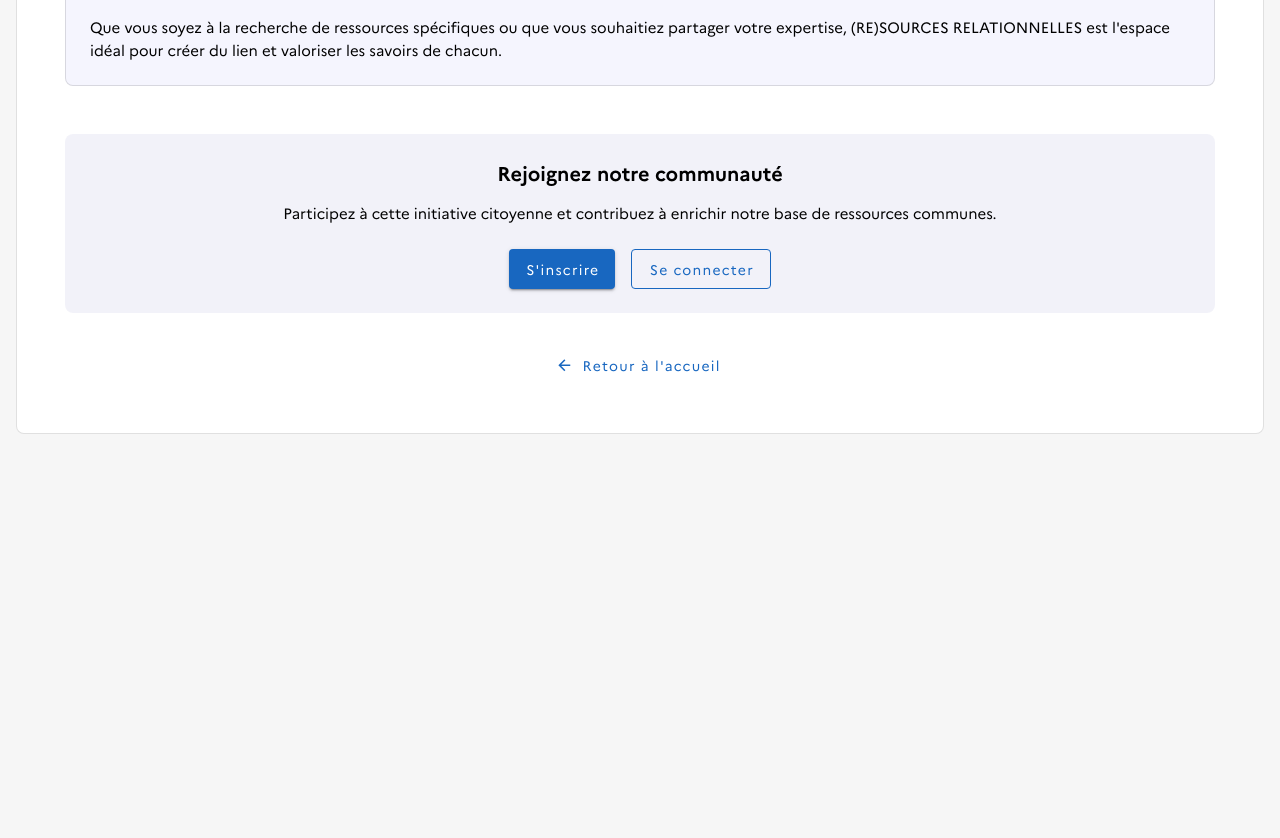
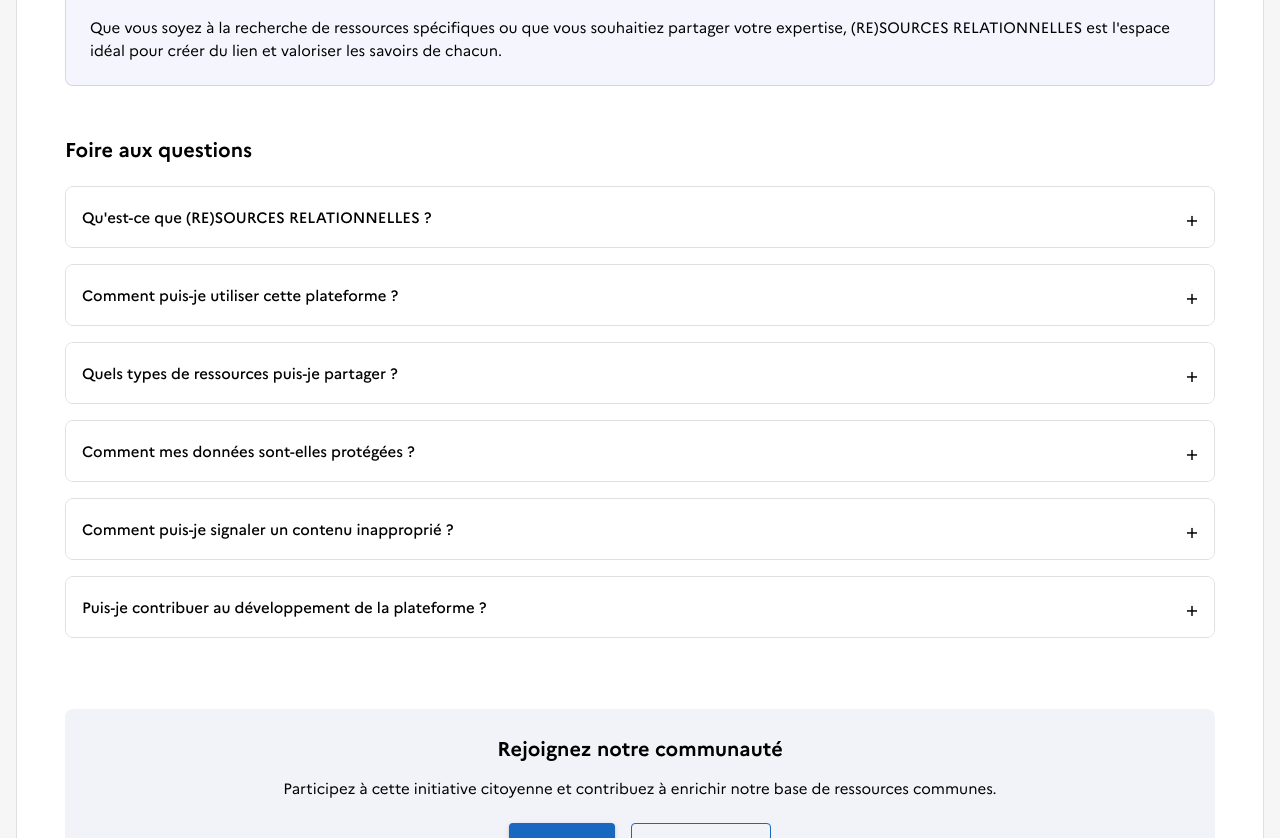
Before and after one commit to Jamais-304/ressources-relationnelles, a Vue app in the folder frontend/: page /about in a window 1280 px wide. Shown: the part 440-1278 px from the top of the page. Before the commit the page ends 938 px from the top, so only its background shows below. Built offline with nearby package versions, Linux system fonts and the light colour scheme.

Commit message:
feat(S:Front): add FAQ section to About page with interactive toggle functionality

```diff
--- a/frontend/src/views/About.vue
+++ b/frontend/src/views/About.vue
@@ -2,7 +2,51 @@
 import AppButton from '@/components/common/AppButton.vue'
 import { ref } from 'vue'
 
+interface FaqItem {
+  question: string
+  answer: string
+  isOpen: boolean
+}
+
+const faqItems = ref<FaqItem[]>([
+  {
+    question: "Qu'est-ce que (RE)SOURCES RELATIONNELLES ?",
+    answer: "(RE)SOURCES RELATIONNELLES est une plateforme de partage d'informations et de ressources destinée aux citoyens français. Elle permet aux utilisateurs de partager des textes, fichiers et autres types d'informations utiles à la communauté.",
+    isOpen: false
+  },
+  {
+    question: "Comment puis-je utiliser cette plateforme ?",
+    answer: "Pour utiliser pleinement (RE)SOURCES RELATIONNELLES, vous devez créer un compte utilisateur. Une fois connecté, vous pouvez consulter les ressources partagées, en ajouter de nouvelles, et interagir avec les autres utilisateurs de la plateforme.",
+    isOpen: false
+  },
+  {
+    question: "Quels types de ressources puis-je partager ?",
+    answer: "Vous pouvez partager différents types de contenus : des articles, des documents, des liens vers des ressources externes, ou tout autre contenu susceptible d'intéresser la communauté. Tous les contenus doivent respecter nos conditions d'utilisation.",
+    isOpen: false
+  },
+  {
+    question: "Comment mes données sont-elles protégées ?",
+    answer: "Nous accordons une importance capitale à la protection de vos données personnelles. Toutes les informations collectées sont traitées conformément aux lois et règlements sur la protection des données, notamment le RGPD. Pour plus de détails, consultez notre politique de confidentialité.",
+    isOpen: false
+  },
+  {
+    question: "Comment puis-je signaler un contenu inapproprié ?",
+    answer: "Si vous constatez un contenu qui vous semble inapproprié ou contraire à nos conditions d'utilisation, vous pouvez le signaler aux administrateurs via le bouton de signalement disponible sur chaque ressource ou en contactant directement notre équipe de modération.",
+    isOpen: false
+  },
+  {
+    question: "Puis-je contribuer au développement de la plateforme ?",
+    answer: "Nous sommes ouverts aux contributions ! Si vous avez des compétences en développement web, design, ou si vous souhaitez simplement proposer des améliorations, n'hésitez pas à nous contacter. Ensemble, nous pouvons faire évoluer cette plateforme pour mieux répondre aux besoins des utilisateurs.",
+    isOpen: false
+  }
+])
+
+const toggleFaq = (index: number) => {
+  faqItems.value[index].isOpen = !faqItems.value[index].isOpen
+}
 </script>
+
+
 
 <template>
   <div class="max-w-7xl mx-auto px-4 py-16">
@@ -29,6 +73,37 @@ import { ref } from 'vue'
         </div>
       </section>
 
+            <!-- FAQ -->
+     <section>
+        <h2 class="text-xl font-bold mb-6 font-marianne">
+          Foire aux questions
+        </h2>
+
+        <div class="space-y-4">
+          <div
+            v-for="(item, index) in faqItems"
+            :key="index"
+            class="border border-gray-200 rounded-lg overflow-hidden"
+          >
+            <button
+              @click="toggleFaq(index)"
+              class="w-full flex justify-between items-center p-4 text-left bg-white hover:bg-gray-50 transition-colors"
+              :class="{ 'bg-[#F5F5FE] text-[#000091]': item.isOpen }"
+            >
+              <span class="font-medium">{{ item.question }}</span>
+              <span class="text-xl">
+                {{ item.isOpen ? '−' : '+' }}
+              </span>
+            </button>
+            <div
+              v-if="item.isOpen"
+              class="p-4 bg-white border-t border-gray-200"
+            >
+              <p>{{ item.answer }}</p>
+            </div>
+          </div>
+        </div>
+      </section>
 
 
       <!-- Rejoindre la communauté -->
```
